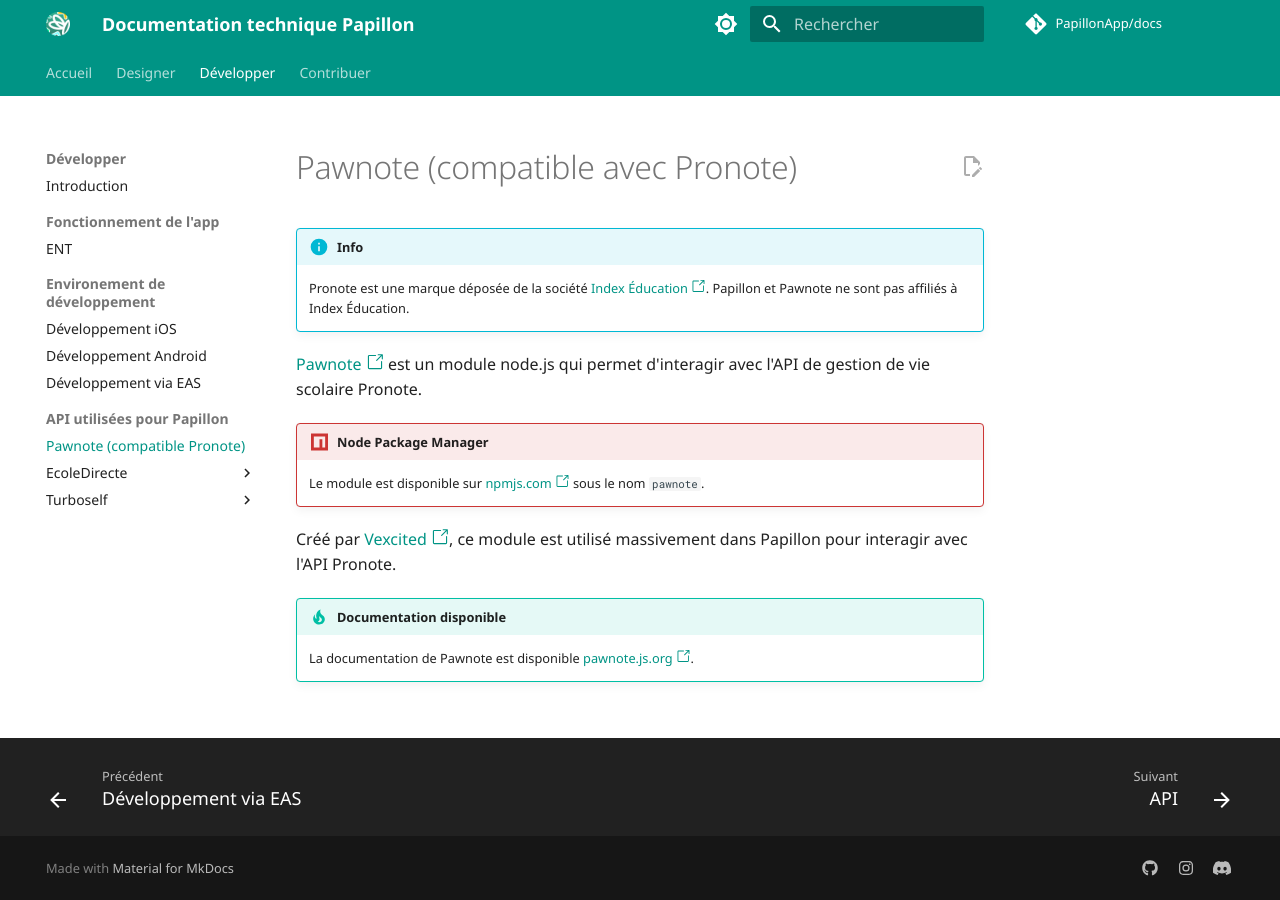
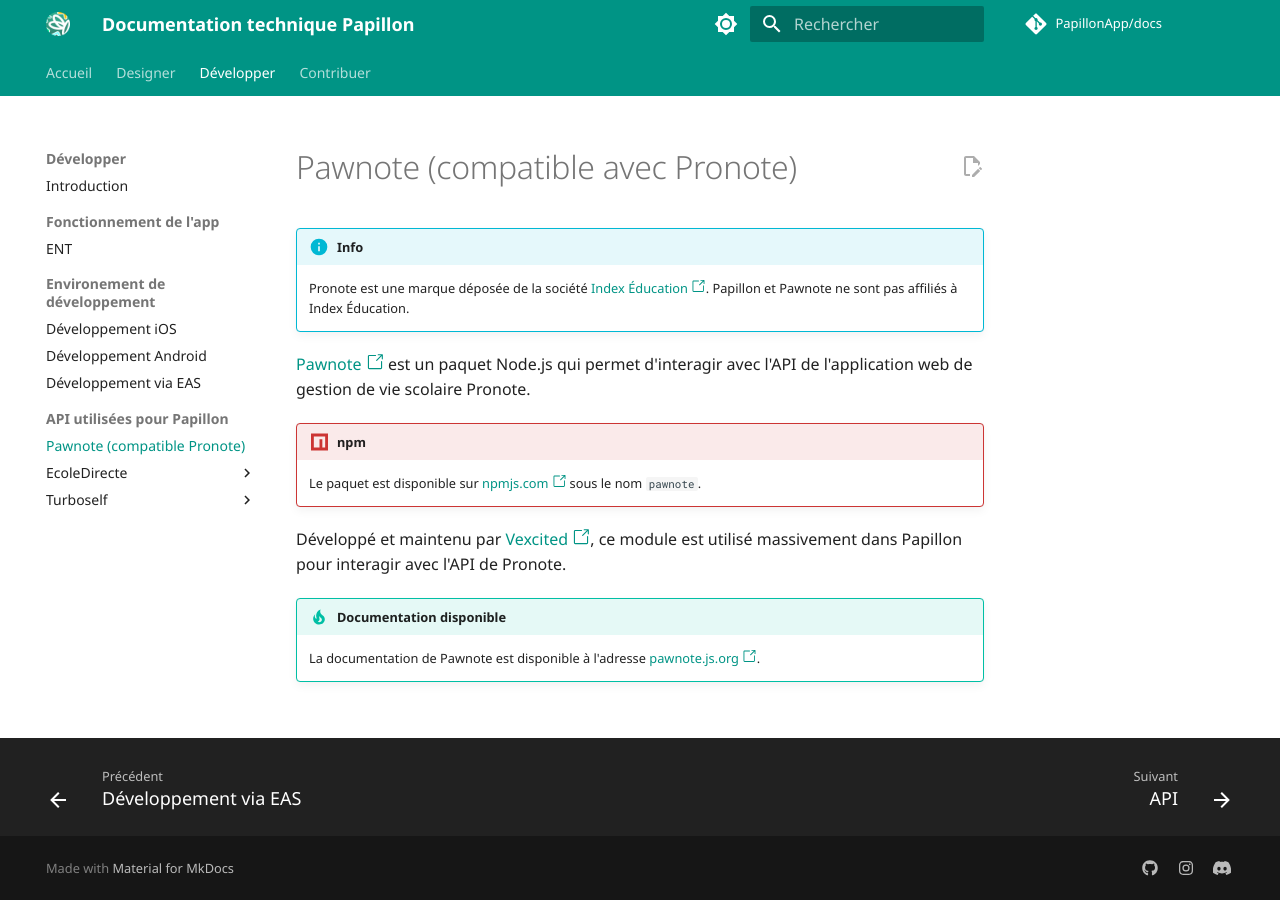
Before and after one commit to PapillonApp/docs, an MkDocs documentation site: the page built from docs/development/api/pawnote.md, in a window 1280 px wide. Built offline with MkDocs 1.6.1 and Material for MkDocs 9.7.7, drawn with Linux system fonts in a browser that asks for light colours; comment, search, counter and statistics services are not loaded.

Commit message:
fix(pawnote): outdated links

```diff
--- a/docs/development/api/pawnote.md
+++ b/docs/development/api/pawnote.md
@@ -3,12 +3,12 @@
 !!! info
     Pronote est une marque déposée de la société [Index Éducation :octicons-link-external-24:](https://www.index-education.com/){target='_blank'}. Papillon et Pawnote ne sont pas affiliés à Index Éducation.
 
-[Pawnote :octicons-link-external-24:](https://github.com/Vexcited/Pawnote){target='_blank'} est un module node.js qui permet d'interagir avec l'API de gestion de vie scolaire Pronote.
+[Pawnote :octicons-link-external-24:](https://github.com/LiterateInk/Pawnote){target='_blank'} est un paquet Node.js qui permet d'interagir avec l'API de l'application web de gestion de vie scolaire Pronote.
 
-!!! npm "Node Package Manager"
-    Le module est disponible sur [npmjs.com :octicons-link-external-24:](https://www.npmjs.com/package/pawnote){target='_blank'} sous le nom `pawnote`.
+!!! npm "npm"
+    Le paquet est disponible sur [npmjs.com :octicons-link-external-24:](https://www.npmjs.com/package/pawnote){target='_blank'} sous le nom `pawnote`.
 
-Créé par [Vexcited :octicons-link-external-24:](https://github.com/Vexcited){target='_blank'}, ce module est utilisé massivement dans Papillon pour interagir avec l'API Pronote.
+Développé et maintenu par [Vexcited :octicons-link-external-24:](https://github.com/Vexcited){target='_blank'}, ce module est utilisé massivement dans Papillon pour interagir avec l'API de Pronote.
 
 !!! tip "Documentation disponible"
-    La documentation de Pawnote est disponible [pawnote.js.org :octicons-link-external-24:](https://pawnote.js.org){target='_blank'}.
+    La documentation de Pawnote est disponible à l'adresse [pawnote.js.org :octicons-link-external-24:](https://pawnote.js.org){target='_blank'}.
```
